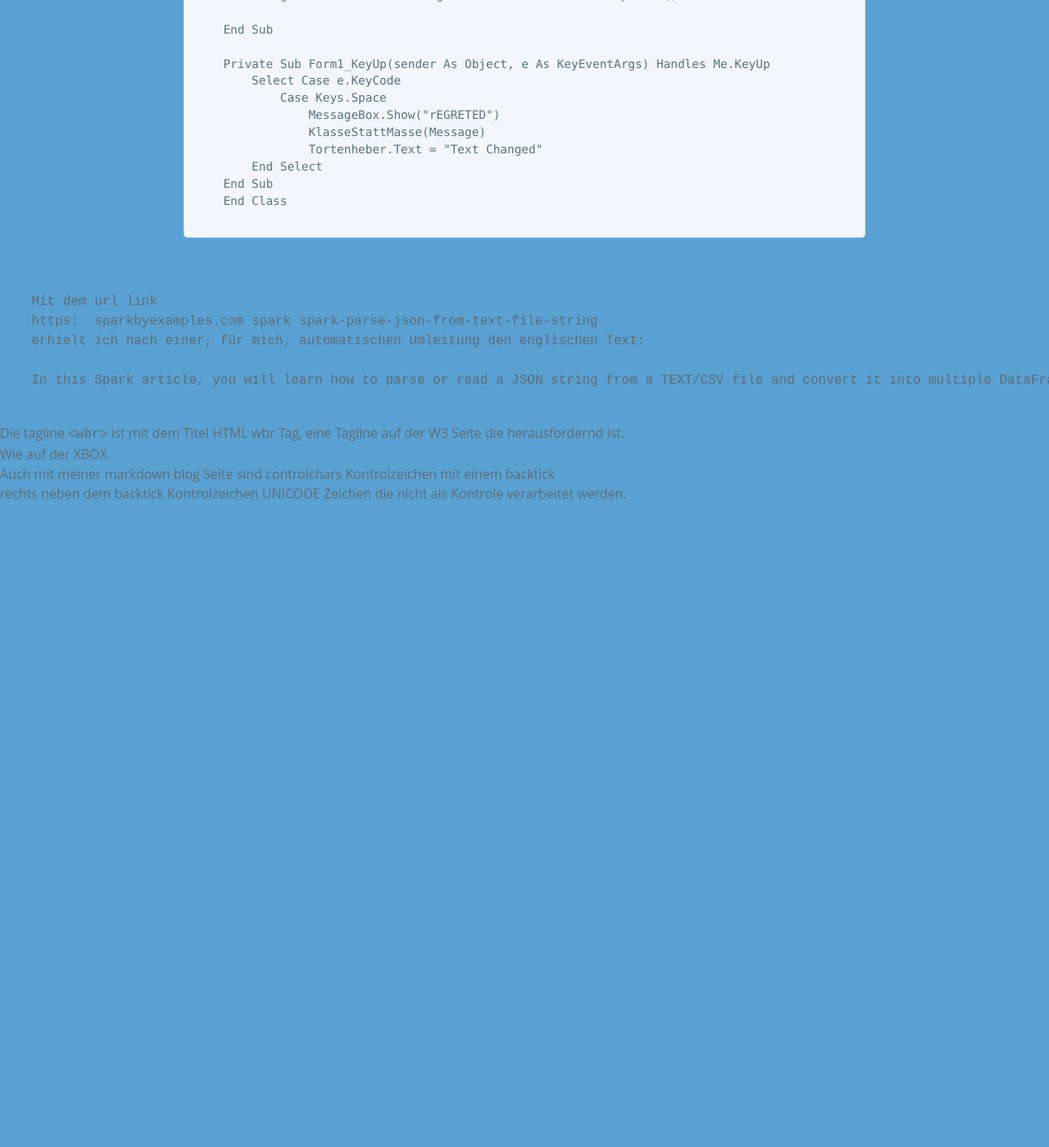
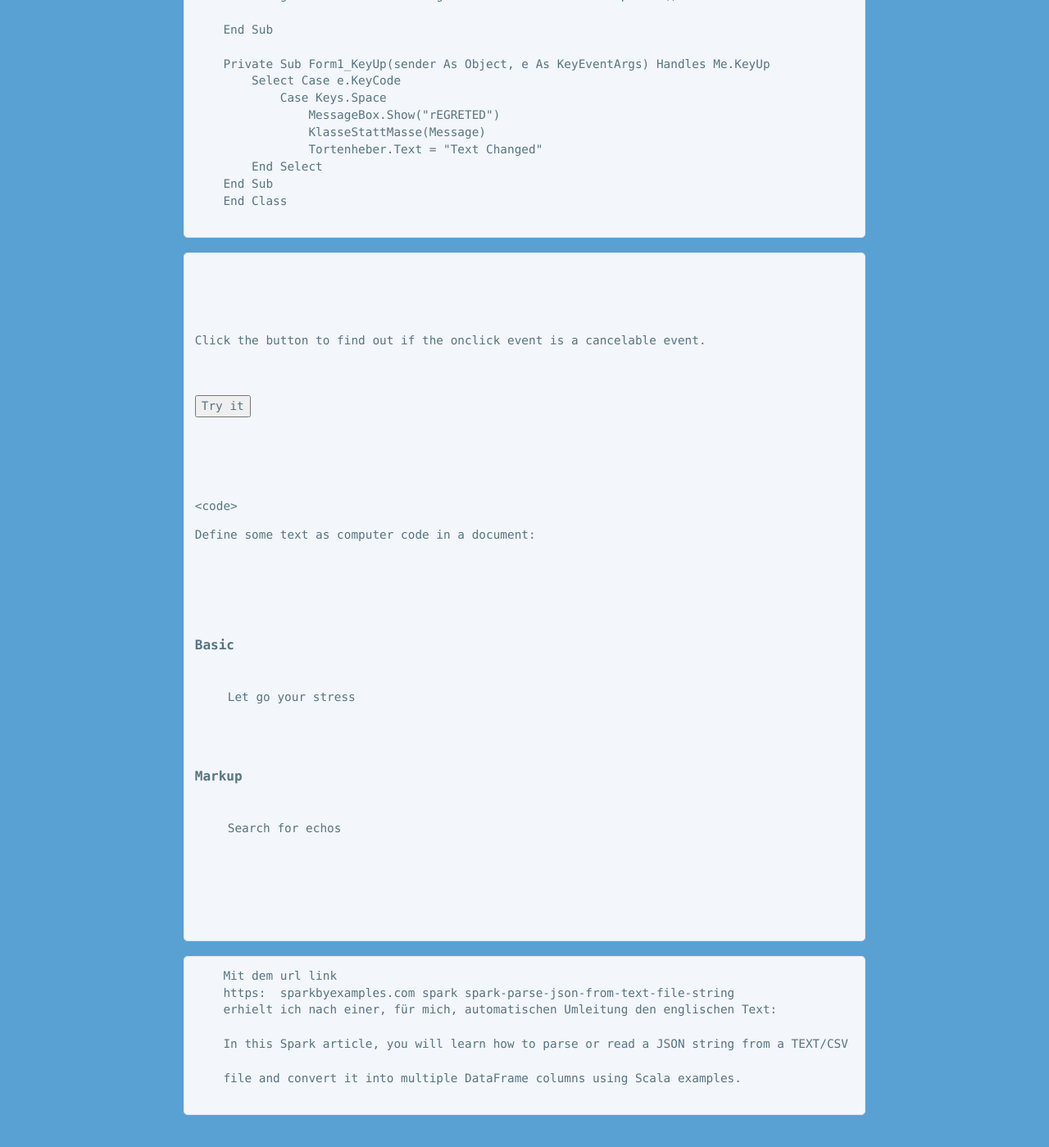
Before and after one commit to ledlightjungledStefan/Osterei, a Jekyll site: the page built from index.markdown, in a window 1280 px wide and 1400 px high, scrolled down 650 px. Shown: the whole window at 82% size. Built offline with Jekyll 4.4.1, drawn with Linux system fonts in a browser that asks for light colours; before the commit the page ends 1280 px from its top, so only the background shows below that; some of the changed text lies outside the part shown.

Commit message:
Update Apfelkuchen.html

```diff
--- a/_layouts/Apfelkuchen.html
+++ b/_layouts/Apfelkuchen.html
@@ -45,22 +45,64 @@ line breaks
     End Sub
     End Class
     </pre></p>
-</section>
-    <p><pre>
+    <pre>
+<!DOCTYPE html>
+<html>
+<body>
+
+<p>Click the button to find out if the onclick event is a cancelable event.</p>
+
+<button onclick="myFunction(event)">Try it</button>
+
+<p id="demo"></p>
+
+<script>
+function myFunction(event) {
+  var x = event.cancelable;
+  document.getElementById("demo").innerHTML = x;
+}
+</script>
+<code>&lt;code&gt;</code>
+<p>Define some text as computer code in a document:</p>
+
+<dl>
+  <dt>Basic</dt>
+  <dd>Let go your stress</dd>
+  <dt>Markup</dt>
+  <dd>Search for echos</dd>
+</dl>
+</body>
+</html>
+</pre>
+        <p><pre>
     Mit dem url link
     https:  sparkbyexamples.com spark spark-parse-json-from-text-file-string
     erhielt ich nach einer, für mich, automatischen Umleitung den englischen Text:
 
-    In this Spark article, you will learn how to parse or read a JSON string from a TEXT/CSV file and convert it into multiple DataFrame columns using Scala examples.
+    In this Spark article, you will learn how to parse or read a JSON string from a TEXT/CSV<br>
+    file and convert it into multiple DataFrame columns using Scala examples.
     </pre><p>
-    <p>
-        Die tagline <code>&lt;wbr&gt;</code> ist mit dem Titel HTML wbr Tag, eine Tagline auf der W3 Seite die herausfordernd ist.
-        <br>
-        Wie auf der XBOX.
-        <br>
-        Auch mit meiner markdown blog Seite sind controlchars Kontrolzeichen mit einem backtick
-        <br>
-        rechts neben dem backtick Kontrolzeichen UNICODE Zeichen die nicht als Kontrole verarbeitet werden.
-    </p>
+    </section>
+<p>Click the button to find out if the onclick event is a cancelable event.</p>
+
+<button onclick="myFunction(event)">Try it</button>
+
+<p id="demo"></p>
+
+<script>
+function myFunction(event) {
+  var x = event.cancelable;
+  document.getElementById("demo").innerHTML = x;
+}
+</script>
+<code>&lt;code&gt;</code>
+<p>Define some text as computer code in a document:</p>
+
+<dl>
+  <dt>Basic</dt>
+  <dd>Let go your stress</dd>
+  <dt>Markup</dt>
+  <dd>Search for echos</dd>
+</dl>
 </body>
 </html>
```
